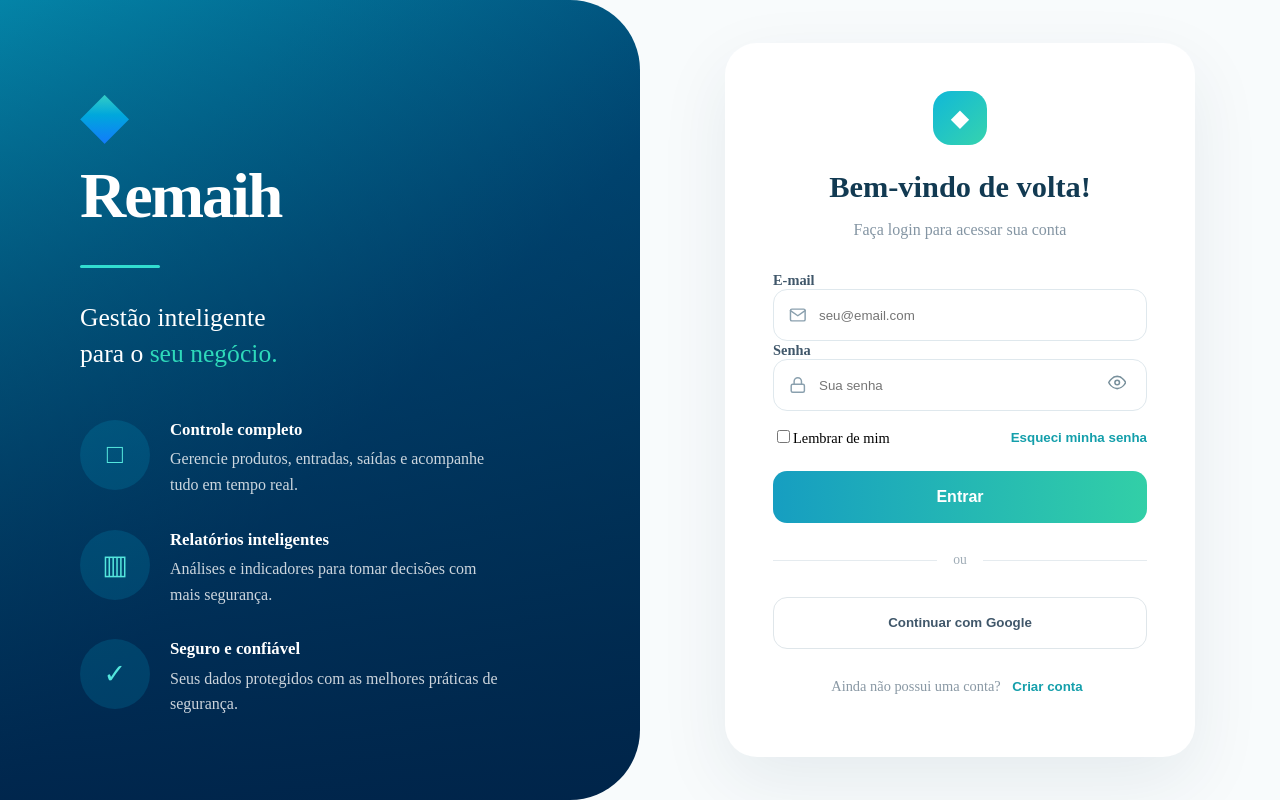
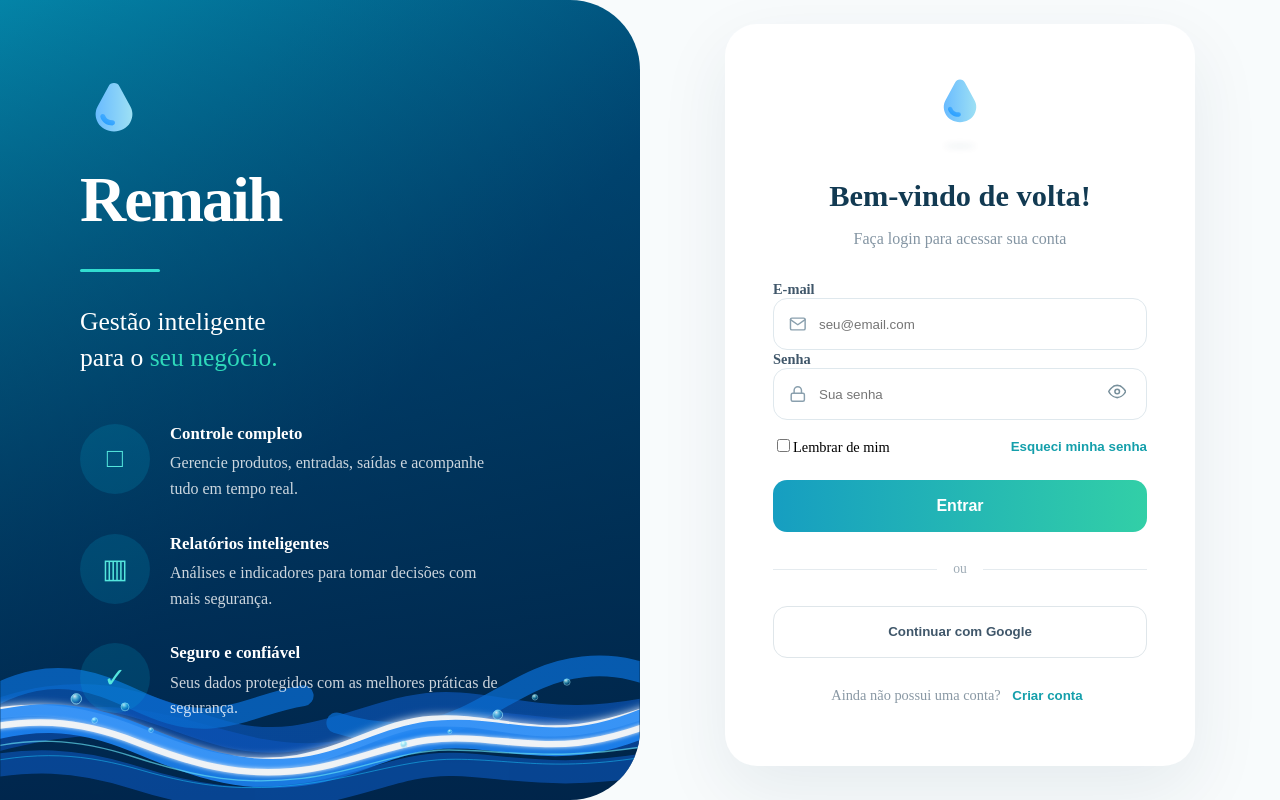
Before and after one commit to HiagoRissatto/gerenciador-estoque, a React (Vite) app in the folder frontend/: page / in a window 1280 px wide. Built offline with nearby package versions, Linux system fonts and the light colour scheme.

Commit message:
testando ondas no brandpainainel

```diff
--- /dev/null
+++ b/frontend/global.d.ts
@@ -0,0 +1,4 @@
+declare module "*.svg" {
+  const src: string;
+  export default src;
+}
--- a/frontend/src/components/login/BrandPanel.css
+++ b/frontend/src/components/login/BrandPanel.css
@@ -20,12 +20,31 @@
   overflow: hidden;
   color: white;
 }
+.brand-waves {
+  position: absolute;
+  left: 0;
+  bottom: 0;
+
+  width: 100%;
+  height: 20%;
+
+  object-fit: cover;
+  object-position: bottom;
+
+  z-index: 1;
+
+  pointer-events: none;
+}
+
+
 
 .brand-overlay {
+  position: relative;
   min-height: 100vh;
   display: flex;
   align-items: center;
   padding: 4rem 5rem;
+  z-index: 2;
 }
 
 .brand-content {
@@ -39,20 +58,12 @@
 }
 
 .brand-drop {
-  font-size: 4rem;
-  line-height: 1;
-  margin-bottom: 0.75rem;
+  width: 68px;
+  height: 68px;
 
-  background: linear-gradient(
-    180deg,
-    #52e3b8,
-    #00a7dc,
-    #1476ff
-  );
+  object-fit: contain;
 
-  background-clip: text;
-  -webkit-background-clip: text;
-  color: transparent;
+  margin-bottom: 1rem;
 }
 
 .brand-logo h1 {
--- a/frontend/src/components/login/BrandPanel.tsx
+++ b/frontend/src/components/login/BrandPanel.tsx
@@ -1,13 +1,59 @@
 import "./BrandPanel.css";
+import remaihDrop from "../../assets/remaih-gota.svg";
+import remaihWaves from "../../assets/remaih-waves.svg";
 import { motion } from "motion/react";
 export default function BrandPanel() {
   return (
     <section className="brand-panel">
+
+
       <div className="brand-overlay">
         <div className="brand-content">
+
+
           <div className="brand-logo">
-            <div className="brand-drop">◆</div>
-
+            <motion.img
+              src={remaihDrop}
+              alt="Remaih"
+              className="brand-drop"
+              initial={{
+                opacity: 0,
+                y: -20,
+                scale: 0.85
+              }}
+              animate={{
+                opacity: 1,
+                y: [0, -6, 0],
+                scale: 1
+              }}
+              transition={{
+                opacity: {
+                  duration: 0.5
+                },
+                scale: {
+                  duration: 0.6,
+                  ease: "easeOut"
+                },
+                y: {
+                  delay: 0.5,
+                  duration: 3.5,
+                  repeat: Infinity,
+                  ease: "easeInOut"
+                }
+              }}
+            />
+            <motion.span
+              className="drop-shadow"
+              animate={{
+                scaleX: [1, 0.75, 1],
+                opacity: [0.18, 0.08, 0.18]
+              }}
+              transition={{
+                duration: 2.8,
+                repeat: Infinity,
+                ease: "easeInOut"
+              }}
+            />
             <h1>Remaih</h1>
           </div>
 
@@ -63,6 +109,22 @@ export default function BrandPanel() {
           </div>
         </div>
       </div>
+
+<motion.img
+  src={remaihWaves}
+  alt=""
+  className="brand-waves"
+  animate={{
+    y: [0, -8, 0, 6, 0],
+    scaleX: [1, 1.025, 1, 0.985, 1],
+    scaleY: [1, 1.01, 1, 0.995, 1]
+  }}
+  transition={{
+    duration: 10,
+    repeat: Infinity,
+    ease: "easeInOut"
+  }}
+/>
     </section>
   );
 }
--- a/frontend/src/components/login/LoginForm.css
+++ b/frontend/src/components/login/LoginForm.css
@@ -25,20 +25,43 @@
 }
 
 .login-mini-logo {
-    width: 54px;
-    height: 54px;
-    margin: 0 auto 1rem;
+  position: relative;
 
-    display: flex;
-    align-items: center;
-    justify-content: center;
+  width: 72px;
+  height: 82px;
 
-    border-radius: 18px;
+  margin: 0 auto 1rem;
 
-    background: linear-gradient(135deg, #10b8d8, #36d3ae);
+  display: flex;
+  justify-content: center;
+  align-items: flex-start;
 
-    color: white;
-    font-size: 1.5rem;
+  background: transparent;
+}
+
+.login-drop {
+  width: 60px;
+  height: 60px;
+
+  object-fit: contain;
+
+  position: relative;
+  z-index: 2;
+}
+
+.drop-shadow {
+  position: absolute;
+
+  bottom: 5px;
+
+  width: 32px;
+  height: 6px;
+
+  border-radius: 50%;
+
+  background: rgba(0, 70, 95, 0.3);
+
+  filter: blur(3px);
 }
 
 .login-card h2 {
@@ -168,3 +191,45 @@
     font-size: 1.15rem;
     cursor: pointer;
 }
+@media (max-width: 768px) {
+  .login-card {
+    max-width: 100%;
+    padding: 2rem 1.25rem;
+    border-radius: 24px;
+  }
+
+  .login-card h2 {
+    font-size: 1.6rem;
+  }
+
+  .login-options {
+    gap: 1rem;
+    align-items: flex-start;
+  }
+
+  .login-divider {
+    margin: 1.4rem 0;
+  }
+
+  .register-text {
+    margin-top: 1.4rem;
+  }
+}
+
+@media (max-width: 480px) {
+  .login-card {
+    padding: 1.5rem 1rem;
+    border-radius: 20px;
+  }
+
+  .login-options {
+    flex-direction: column;
+    gap: 0.75rem;
+  }
+
+  .login-input,
+  .login-button,
+  .google-button {
+    height: 48px;
+  }
+}
--- a/frontend/src/components/login/LoginForm.tsx
+++ b/frontend/src/components/login/LoginForm.tsx
@@ -1,5 +1,6 @@
 import { useState } from "react";
 import type { FormEvent } from "react";
+import remaihDrop from "../../assets/remaih-gota.svg";
 
 import { motion } from "motion/react";
 
@@ -123,7 +124,51 @@ export default function LoginForm({
         }}
       >
 <div className="login-mini-logo">
-          ◆
+  <motion.img
+    src={remaihDrop}
+    alt="Remaih"
+    className="login-drop"
+    initial={{
+      opacity: 0,
+      y: -25,
+      scale: 0.8
+    }}
+    animate={{
+      opacity: 1,
+      y: [0, -4, 0],
+      scale: 1
+    }}
+    transition={{
+      opacity: {
+        duration: 0.4
+      },
+
+      scale: {
+        duration: 0.5,
+        ease: "easeOut"
+      },
+
+      y: {
+        delay: 0.4,
+        duration: 2.8,
+        repeat: Infinity,
+        ease: "easeInOut"
+      }
+    }}
+  />
+
+  <motion.span
+    className="drop-shadow"
+    animate={{
+      scaleX: [1, 0.75, 1],
+      opacity: [0.18, 0.08, 0.18]
+    }}
+    transition={{
+      duration: 2.8,
+      repeat: Infinity,
+      ease: "easeInOut"
+    }}
+  />
 </div>
 
         <h2>Bem-vindo de volta!</h2>
--- a/frontend/src/components/register/RegisterForm.css
+++ b/frontend/src/components/register/RegisterForm.css
@@ -125,3 +125,89 @@
   border-radius: 10px;
   font-size: 0.9rem;
 }
+@media (max-width: 768px) {
+  .register-card {
+    max-width: 100%;
+    padding: 2rem 1.25rem;
+    border-radius: 24px;
+  }
+
+  .register-header {
+    margin-bottom: 1.5rem;
+  }
+
+  .register-header h2 {
+    font-size: 1.6rem;
+  }
+
+  .register-card .form-control {
+    height: 48px;
+  }
+
+  .register-type {
+    margin-bottom: 1rem;
+  }
+
+  .register-button {
+    height: 48px;
+  }
+}
+
+@media (max-width: 480px) {
+  .register-card {
+    padding: 1.5rem 1rem;
+    border-radius: 20px;
+  }
+
+  .register-card .mb-3 {
+    margin-bottom: 0.8rem !important;
+  }
+
+  .register-type button {
+    height: 40px;
+    font-size: 0.9rem;
+  }
+
+  .register-card .form-control {
+    height: 46px;
+    font-size: 0.95rem;
+  }
+
+  .register-button {
+    height: 46px;
+  }
+
+  .register-login-button {
+    margin-top: 1rem;
+  }
+}
+@media (min-width: 769px) and (max-height: 850px) {
+  .register-card {
+    padding: 2rem 2.5rem;
+  }
+
+  .register-header {
+    margin-bottom: 1.25rem;
+  }
+
+  .register-type {
+    margin-bottom: 1rem;
+  }
+
+  .register-card .mb-3 {
+    margin-bottom: 0.75rem !important;
+  }
+
+  .register-card .form-control {
+    height: 46px;
+  }
+
+  .register-button {
+    height: 46px;
+    margin-top: 0.5rem;
+  }
+
+  .register-login-button {
+    margin-top: 0.75rem;
+  }
+}
--- a/frontend/src/css/app.module.css
+++ b/frontend/src/css/app.module.css
@@ -10,7 +10,6 @@ body,
   margin: 0;
   padding: 0;
 }
-
 body {
   overflow-x: hidden;
 }
--- a/frontend/src/pages/Login/Login.css
+++ b/frontend/src/pages/Login/Login.css
@@ -1,6 +1,4 @@
 .auth-page {
-  position: relative;
-
   width: 100%;
   height: 100dvh;
 
@@ -16,6 +14,7 @@
 .auth-form {
   width: 100%;
   height: 100%;
+  min-width: 0;
 }
 
 .auth-brand {
@@ -33,6 +32,7 @@
 
   padding: 2rem;
 }
+
 .auth-form-content {
   width: 100%;
 
@@ -40,3 +40,65 @@
   justify-content: center;
   align-items: center;
 }
+
+
+/* MOBILE */
+
+@media (max-width: 768px) {
+  .auth-page {
+    display: flex;
+    flex-direction: column;
+
+    width: 100%;
+    min-height: 100dvh;
+    height: auto;
+
+    overflow-x: hidden;
+    overflow-y: auto;
+  }
+
+  .auth-brand {
+    order: 1;
+
+    display: block;
+
+    width: 100%;
+    height: auto;
+    min-height: 100dvh;
+
+    transform: none !important;
+  }
+
+  .auth-form {
+    order: 2;
+
+    width: 100%;
+    min-height: 100dvh;
+    height: auto;
+
+    padding: 1.25rem;
+
+    display: flex;
+    justify-content: center;
+    align-items: flex-start;
+  }
+
+  .auth-form-content {
+    width: 100%;
+    max-width: 100%;
+  }
+}
+@media (min-width: 769px) and (max-height: 850px) {
+  .auth-form {
+    overflow-y: auto;
+    align-items: flex-start;
+
+    padding-top: 1.5rem;
+    padding-bottom: 1.5rem;
+  }
+
+  .auth-form-content {
+    min-height: 100%;
+    align-items: flex-start;
+  }
+}
--- a/frontend/src/pages/Login/Login.tsx
+++ b/frontend/src/pages/Login/Login.tsx
@@ -1,4 +1,4 @@
-import { useState } from "react";
+import { useEffect, useState } from "react";
 import { AnimatePresence, motion } from "motion/react";
 
 import BrandPanel from "../../components/login/BrandPanel";
@@ -9,13 +9,32 @@ import "./Login.css";
 
 export default function Login() {
   const [isRegistering, setIsRegistering] = useState(false);
+  const [isMobile, setIsMobile] = useState(
+    window.innerWidth <= 768
+  );
+
+  useEffect(() => {
+    function handleResize() {
+      setIsMobile(window.innerWidth <= 768);
+    }
+
+    window.addEventListener("resize", handleResize);
+
+    return () => {
+      window.removeEventListener("resize", handleResize);
+    };
+  }, []);
 
   return (
     <main className="auth-page">
       <motion.div
   className="auth-brand"
   animate={{
-          x: isRegistering ? "100%" : "0%"
+    x: isMobile
+      ? 0
+      : isRegistering
+        ? "100%"
+        : "0%"
   }}
   transition={{
     duration: 0.7,
@@ -28,7 +47,11 @@ export default function Login() {
 <motion.div
   className="auth-form"
   animate={{
-          x: isRegistering ? "-100%" : "0%"
+    x: isMobile
+      ? 0
+      : isRegistering
+        ? "-100%"
+        : "0%"
   }}
   transition={{
     duration: 0.7,
@@ -39,33 +62,58 @@ export default function Login() {
           {isRegistering ? (
             <motion.div
               key="register"
-              initial={{ opacity: 0, x: -30 }}
-              animate={{ opacity: 1, x: 0 }}
-              exit={{ opacity: 0, x: 30 }}
-              transition={{ duration: 0.35 }}
+              initial={{
+                opacity: 0,
+                x: isMobile ? 20 : -30
+              }}
+              animate={{
+                opacity: 1,
+                x: 0
+              }}
+              exit={{
+                opacity: 0,
+                x: isMobile ? -20 : 30
+              }}
+              transition={{
+                duration: 0.35
+              }}
               className="auth-form-content"
             >
               <RegisterForm
-                onLogin={() => setIsRegistering(false)}
+                onLogin={() =>
+                  setIsRegistering(false)
+                }
               />
             </motion.div>
           ) : (
             <motion.div
               key="login"
-              initial={{ opacity: 0, x: 30 }}
-              animate={{ opacity: 1, x: 0 }}
-              exit={{ opacity: 0, x: -30 }}
-              transition={{ duration: 0.35 }}
+              initial={{
+                opacity: 0,
+                x: 30
+              }}
+              animate={{
+                opacity: 1,
+                x: 0
+              }}
+              exit={{
+                opacity: 0,
+                x: -30
+              }}
+              transition={{
+                duration: 0.35
+              }}
               className="auth-form-content"
             >
               <LoginForm
-                onRegister={() => setIsRegistering(true)}
+                onRegister={() =>
+                  setIsRegistering(true)
+                }
               />
             </motion.div>
           )}
         </AnimatePresence>
       </motion.div>
-
     </main>
   );
 }
```
Also changed, not shown: frontend/src/assets/remaih-gota.svg (added), frontend/src/assets/remaih-waves.svg (added). Lines whose indentation alone changed are shown as unchanged.
